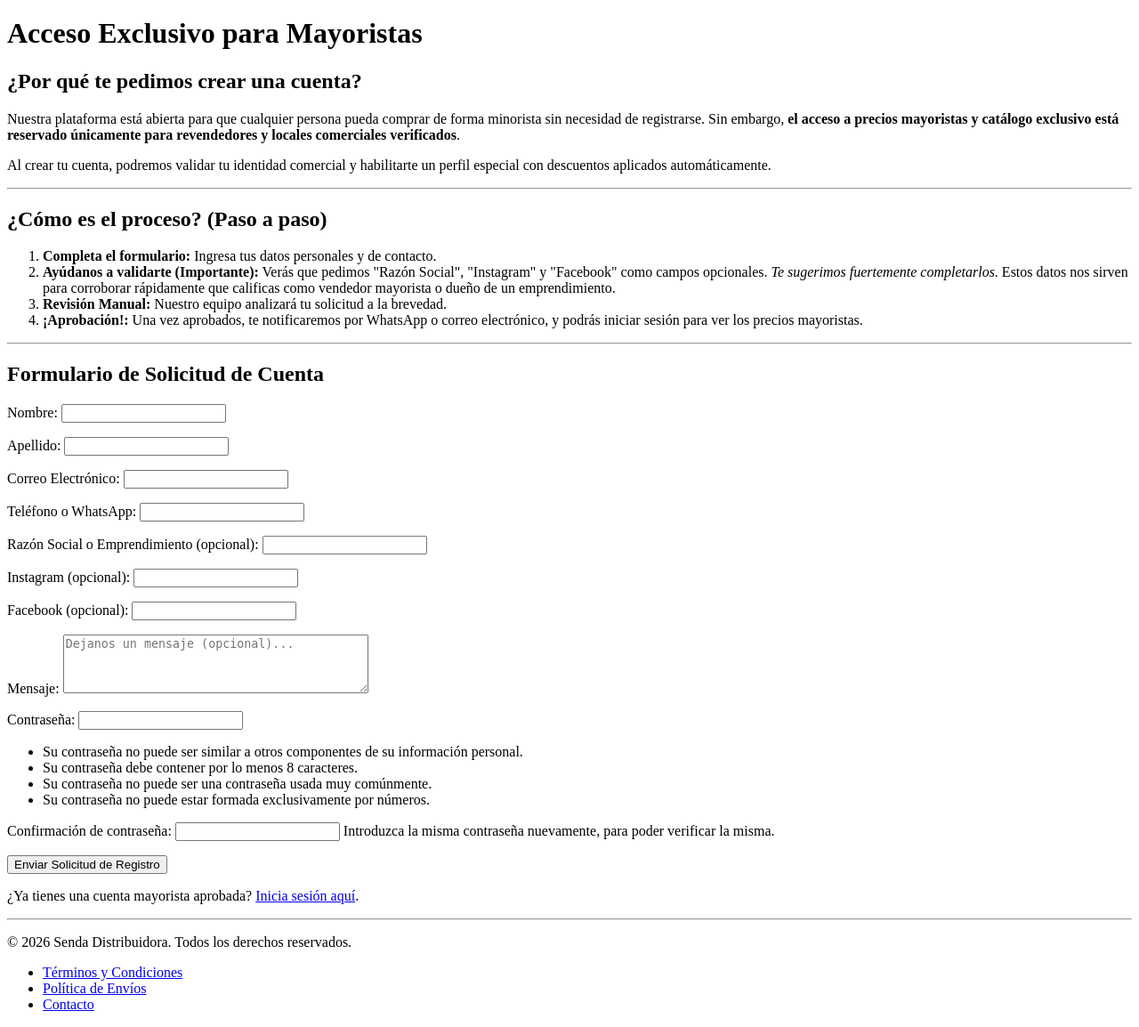
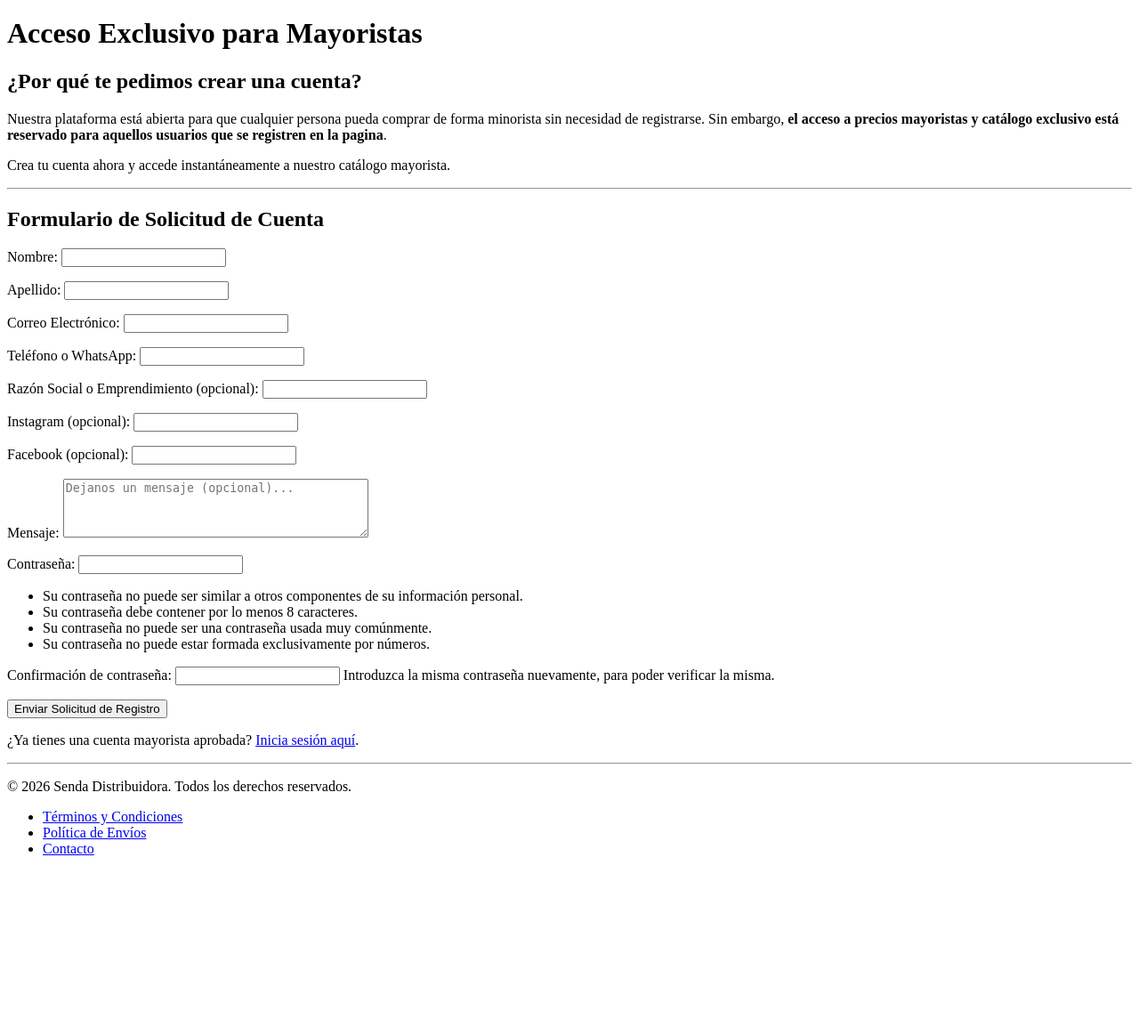
Before and after one commit to fairjey1/Django-web-ecommerce-senda, a Django app: page /users/acceso-mayoristas/ in a window 1280 px wide. Shown: the part 190-1344 px from the top of the page at 89% size. After the commit the page ends 1151 px from the top, so only its background shows below. Run offline with Django 5.2, Linux system fonts and the light colour scheme; data comes from the database, SQL or seed files in the repository.

Commit message:
Changes: Admin approval is no longer required to register accounts

```diff
--- a/apps/users/models.py
+++ b/apps/users/models.py
@@ -18,7 +18,7 @@ class CustomUser(AbstractUser):
         help_text="Indica que el usuario es mayorista. Se establece automaticamente."
     )
     esta_aprobado = models.BooleanField( # campo para validar todo: logueo, compras, etc.
-        default=False,
+        default=True,
         help_text="Indica si el administrador validó y aprobó la cuenta mayorista."
     )
     observaciones = models.TextField(
--- a/apps/users/templates/users/acceso_mayoristas.html
+++ b/apps/users/templates/users/acceso_mayoristas.html
@@ -7,23 +7,11 @@
     <section id="informacion-registro">
         <h2>¿Por qué te pedimos crear una cuenta?</h2>
         <p>
-            Nuestra plataforma está abierta para que cualquier persona pueda comprar de forma minorista sin necesidad de registrarse. Sin embargo, <strong>el acceso a precios mayoristas y catálogo exclusivo está reservado únicamente para revendedores y locales comerciales verificados</strong>.
+            Nuestra plataforma está abierta para que cualquier persona pueda comprar de forma minorista sin necesidad de registrarse. Sin embargo, <strong>el acceso a precios mayoristas y catálogo exclusivo está reservado para aquellos usuarios que se registren en la pagina</strong>.
         </p>
         <p>
-            Al crear tu cuenta, podremos validar tu identidad comercial y habilitarte un perfil especial con descuentos aplicados automáticamente.
+            Crea tu cuenta ahora y accede instantáneamente a nuestro catálogo mayorista.
         </p>
-    </section>
-
-    <hr>
-
-    <section id="tutorial-registro">
-        <h2>¿Cómo es el proceso? (Paso a paso)</h2>
-        <ol>
-            <li><strong>Completa el formulario:</strong> Ingresa tus datos personales y de contacto.</li>
-            <li><strong>Ayúdanos a validarte (Importante):</strong> Verás que pedimos "Razón Social", "Instagram" y "Facebook" como campos opcionales. <em>Te sugerimos fuertemente completarlos</em>. Estos datos nos sirven para corroborar rápidamente que calificas como vendedor mayorista o dueño de un emprendimiento.</li>
-            <li><strong>Revisión Manual:</strong> Nuestro equipo analizará tu solicitud a la brevedad.</li>
-            <li><strong>¡Aprobación!:</strong> Una vez aprobados, te notificaremos por WhatsApp o correo electrónico, y podrás iniciar sesión para ver los precios mayoristas.</li>
-        </ol>
     </section>
 
     <hr>
--- a/apps/users/views.py
+++ b/apps/users/views.py
@@ -8,12 +8,15 @@ from django.urls import reverse_lazy
 from django.views.generic import CreateView
 from .forms import CustomLoginForm, RegistroMayoristaForm
 
+
 from django.core.mail import EmailMultiAlternatives
 from django.template.loader import render_to_string
 from django.utils.html import strip_tags
 from django.conf import settings
 
 from django.contrib.auth.views import LoginView, LogoutView
+from django.contrib.auth import login
+from django.contrib import messages
 
 class AccesoMayoristasView(CreateView):
     template_name = 'users/acceso_mayoristas.html'
@@ -22,39 +25,11 @@ class AccesoMayoristasView(CreateView):
 
     def form_valid(self, form):
         response = super().form_valid(form) # guardamos el nuevo usuario
-
-        # logica para mandar mail al admin
-
-        nombre = f"{form.cleaned_data['first_name']} {form.cleaned_data['last_name']}"
-        correo_usuario = form.cleaned_data['email']
-        mensaje = form.cleaned_data.get('mensaje', 'Sin mensaje adjunto.')
-
-        # Creamos un contexto para pasarle variables al template del email
-        context = {
-            'nombre': nombre,
-            'email': correo_usuario,
-            'mensaje': mensaje,
-        }
-
-        # Renderizamos el template del email con el contexto
-        html_content = render_to_string('users/new_user_request.html', context)
-        text_content = strip_tags(html_content)
-
-        email = EmailMultiAlternatives(
-            subject=f"Solicitud de usuario mayorista: {nombre}",
-            body=text_content, # Versión texto plano
-            from_email=settings.DEFAULT_FROM_EMAIL,
-            to=[settings.EMAIL_RECIPIENT], # A quién le llega (al dueño)
-            reply_to=[correo_usuario]
+        login(self.request, self.object) # logueamos al nuevo usuario
+        messages.success(
+            self.request,
+            "¡Bienvenido a Senda! Tu cuenta ha sido creada con éxito. Ya podes iniciar sesión y acceder a los precios mayoristas."
         )
-
-        email.attach_alternative(html_content, "text/html")
-
-        try:
-            email.send()
-            messages.success(self.request, "¡Gracias! Tu mensaje ha sido enviado correctamente.")
-        except Exception as e:
-            print(f"Error enviando correo: {e}")
 
         return response
 
```
Also changed, not shown: apps/users/migrations/0002_alter_customuser_esta_aprobado.py (added).
